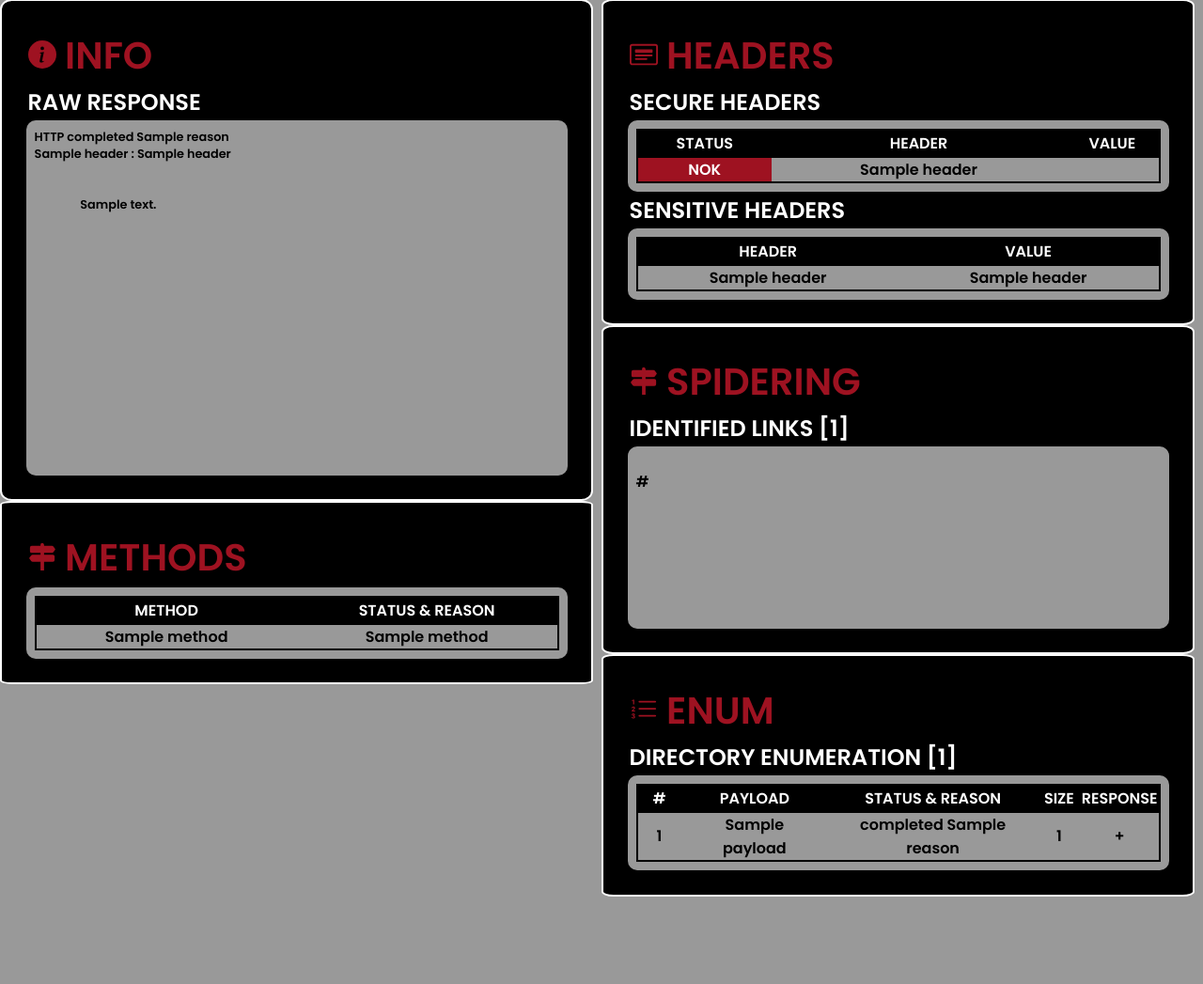
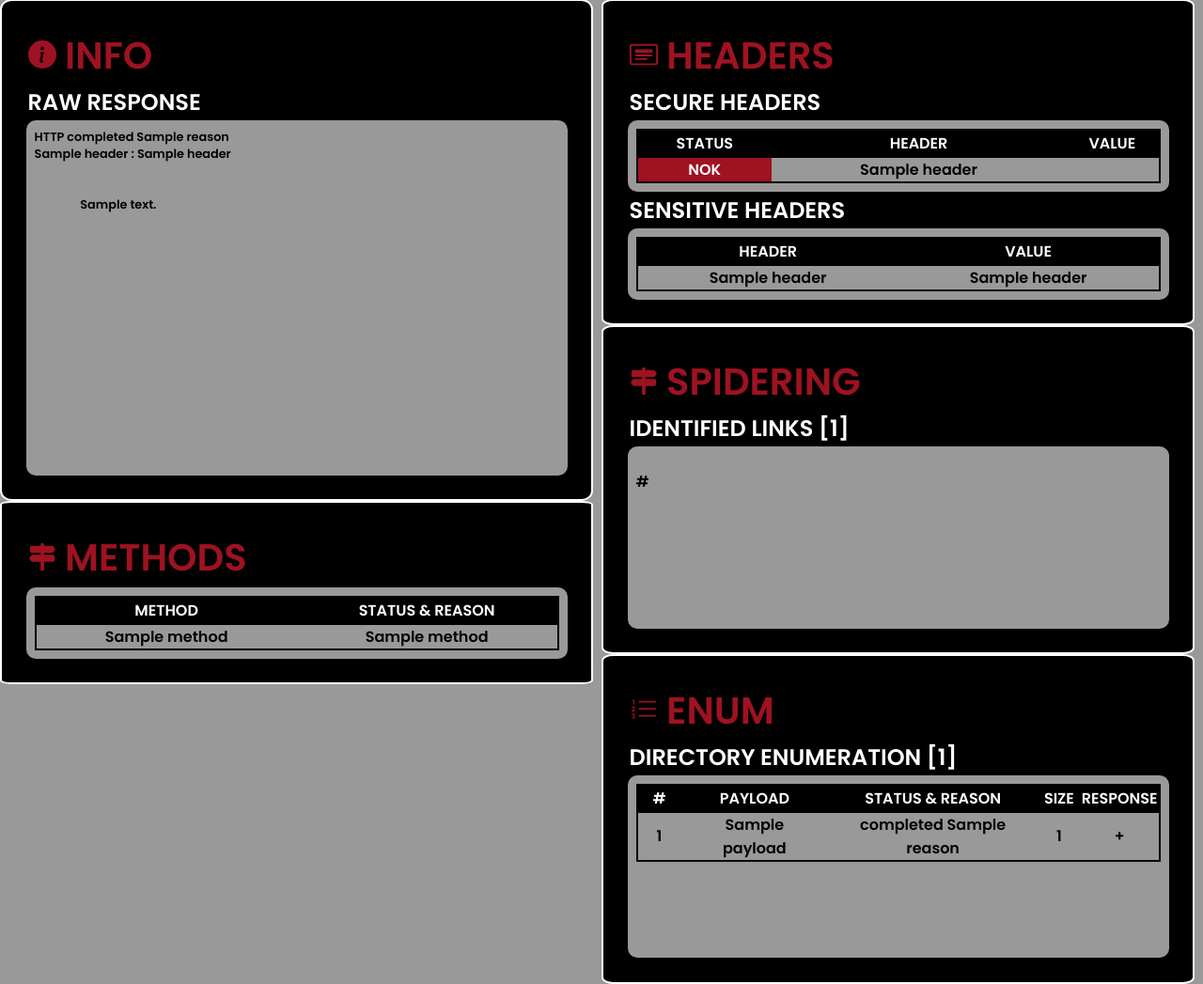
Before and after one commit to p1ngul1n0/plumav2, a Flask app: template templates/results.html in a window 1280 px wide. Shown: the part 281-1328 px from the top of the page at 94% size. Before the commit the page ends 1235 px from the top, so only its background shows below. Run offline with Flask 2, Linux system fonts and the light colour scheme; the template is opened without the code that fills it: most values are stand-ins (such as "Sample title", 1, 10 or a date in 2020).

Commit message:
Update results.css

```diff
--- a/static/css/results.css
+++ b/static/css/results.css
@@ -116,6 +116,8 @@ table {
     padding: 9px;
     color: black;
     background-color: #999999;
+    overflow-y: auto;
+    height: 22vh;
 }
 .response-td {
     padding: 0;
```
